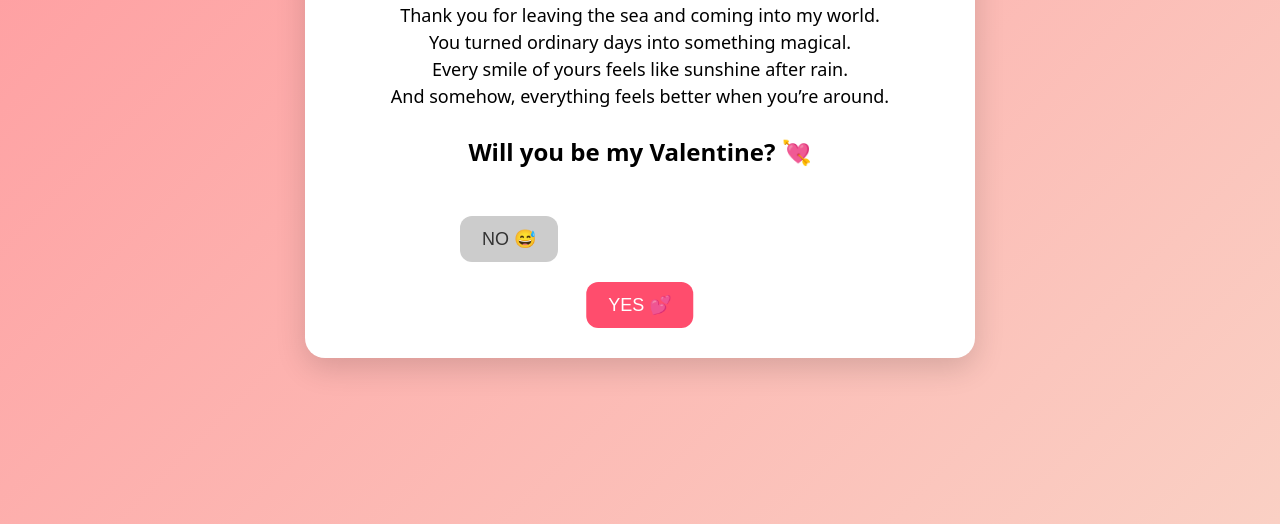
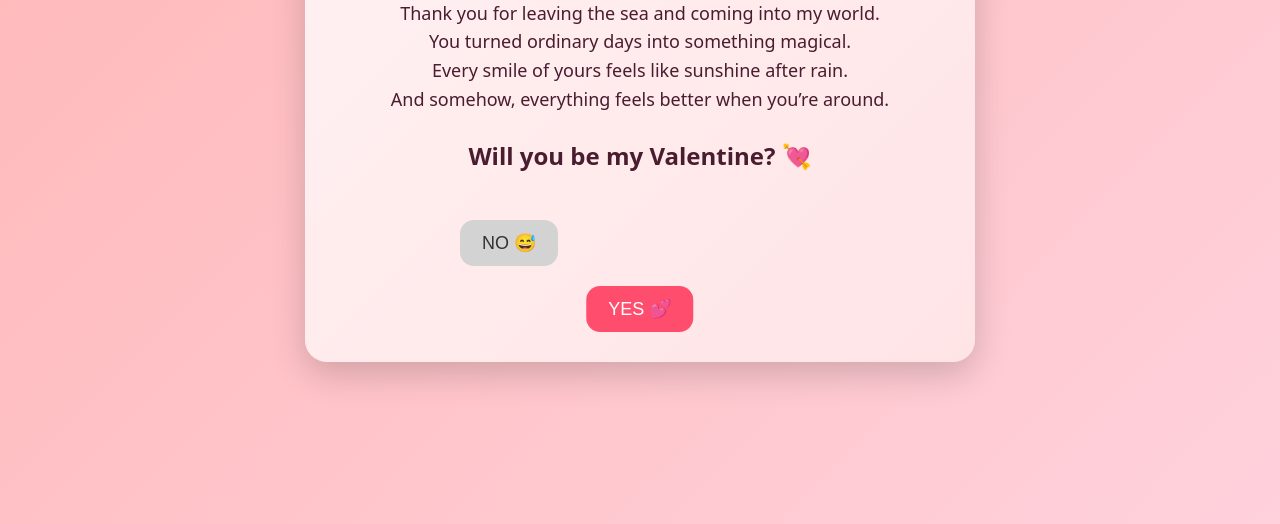
Before and after one commit to sourabhs6346-pixel/ValentineDay, a plain HTML site: page index.html in a window 1280 px wide. Shown: the part 276-800 px from the top of the page. Drawn offline with Linux system fonts and the light colour scheme.

Commit message:
Refactor index.html for Valentine's Day
Updated styles and content for Valentine's Day theme.

```diff
--- a/index.html
+++ b/index.html
@@ -4,6 +4,7 @@
   <meta charset="UTF-8" />
   <title>Be My Valentine 💖</title>
   <meta name="viewport" content="width=device-width, initial-scale=1.0" />
+
   <style>
     body {
       height: 100vh;
@@ -12,15 +13,16 @@
       justify-content: center;
       align-items: center;
       font-family: system-ui, Arial;
-      background: linear-gradient(135deg, #ff9a9e, #fad0c4);
+      background: linear-gradient(135deg, #ffb7b7, #ffd1dc);
+      color: #4a1c2f;
     }
 
     .card {
-      background: white;
+      background: linear-gradient(135deg, #fff1f2, #ffe4e6);
       padding: 30px 35px;
-      border-radius: 20px;
+      border-radius: 22px;
       text-align: center;
-      box-shadow: 0 10px 30px rgba(0,0,0,0.15);
+      box-shadow: 0 12px 35px rgba(0,0,0,0.18);
       max-width: 600px;
       width: calc(100% - 40px);
     }
@@ -31,7 +33,7 @@
 
     p {
       font-size: 18px;
-      line-height: 1.5;
+      line-height: 1.6;
     }
 
     h2 {
@@ -47,10 +49,15 @@
     button {
       padding: 12px 22px;
       font-size: 18px;
-      border-radius: 12px;
+      border-radius: 14px;
       border: none;
       cursor: pointer;
       position: absolute;
+      transition: transform 0.15s ease;
+    }
+
+    button:active {
+      transform: scale(0.95);
     }
 
     #yes {
@@ -62,7 +69,7 @@
     }
 
     #no {
-      background: #ccc;
+      background: #d3d3d3;
       color: #333;
       left: 20%;
       top: 20%;
@@ -130,11 +137,18 @@
           justify-content:center;
           align-items:center;
           font-family:system-ui;
-          background:linear-gradient(135deg,#ff9a9e,#fad0c4);
+          background:linear-gradient(135deg,#ffb7b7,#ffd1dc);
           text-align:center;
           padding:40px;
+          color:#4a1c2f;
         ">
-          <div style="max-width:700px;">
+          <div style="
+            max-width:700px;
+            background:linear-gradient(135deg,#fff1f2,#ffe4e6);
+            padding:35px;
+            border-radius:22px;
+            box-shadow:0 12px 35px rgba(0,0,0,0.18);
+          ">
             <h1 style="font-size:32px; margin-bottom:20px;">
               💖 Big Congratulations 💖
             </h1>
```
